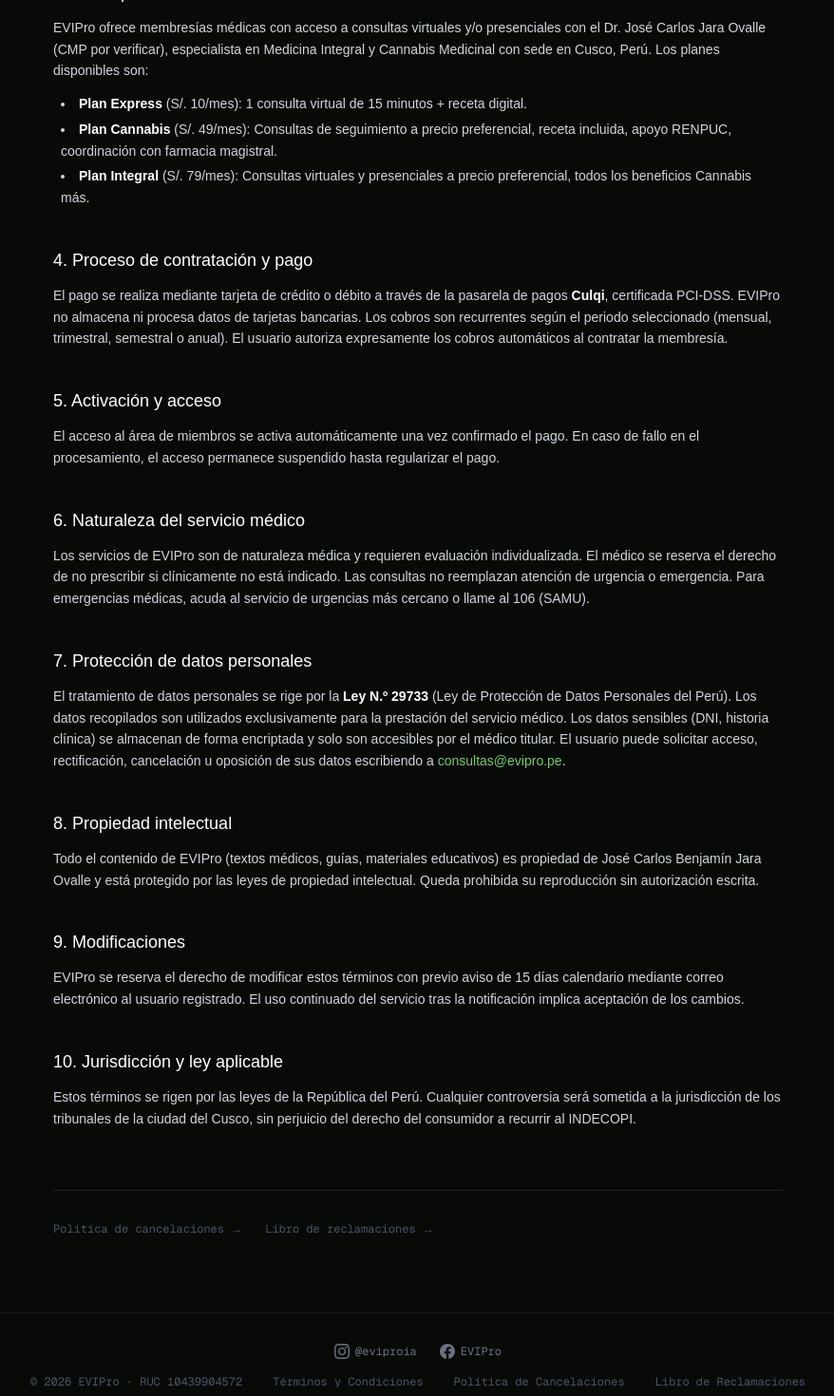
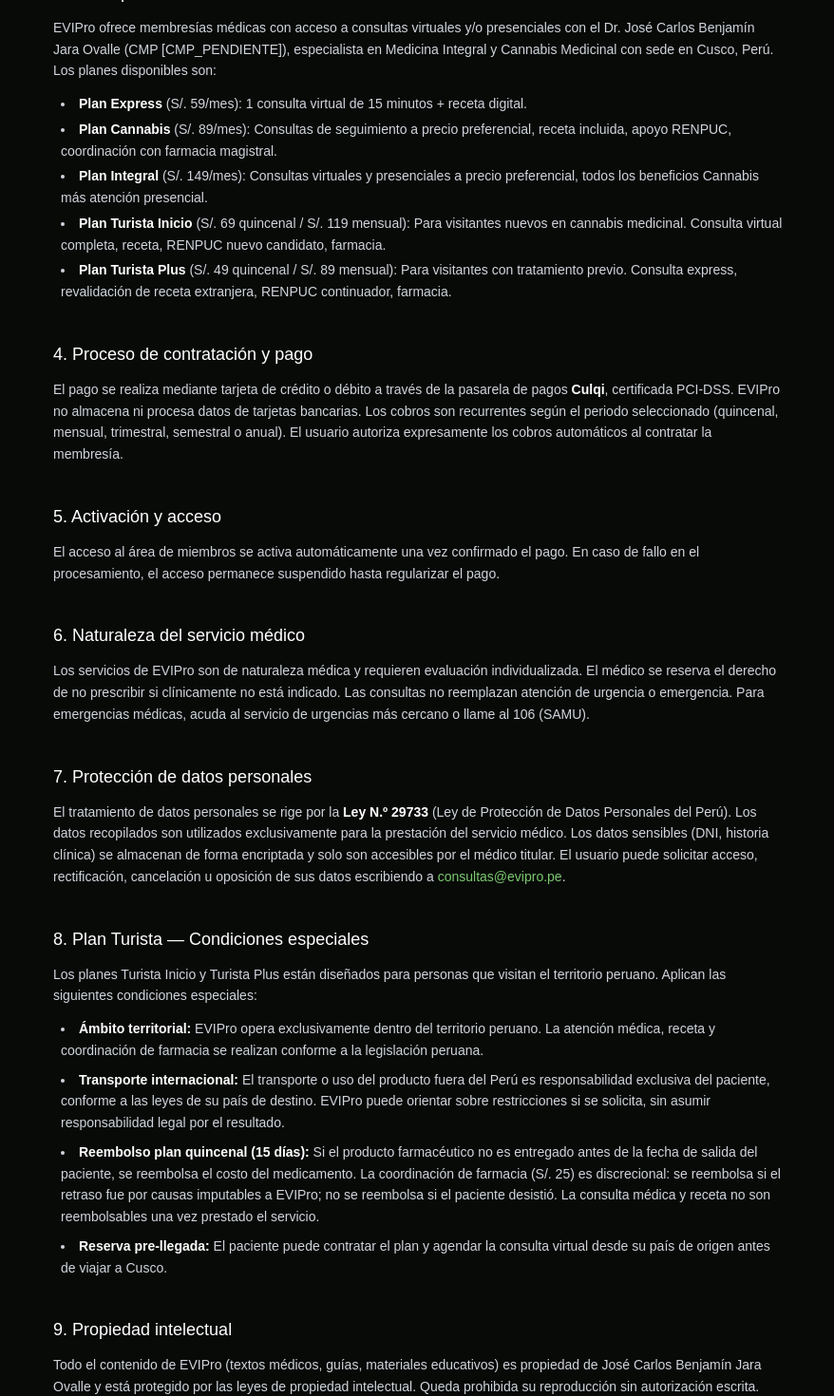
Before and after one commit to BENJASHIS/evipro-web, a Next.js app: page /terminos in a window 1280 px wide. Shown: the part 520-1990 px from the top of the page at 95% size, without its empty margins (200-1078 px from the left). Built offline with nearby package versions, Linux system fonts and the light colour scheme.

Commit message:
feat(terminos): precios actualizados + cláusula Plan Turista con política de reembolso

```diff
--- a/app/terminos/page.tsx
+++ b/app/terminos/page.tsx
@@ -22,17 +22,19 @@
 
           <section>
             <h2 className="text-white font-light text-lg mb-3">3. Descripción del servicio</h2>
-            <p className="mb-3">EVIPro ofrece membresías médicas con acceso a consultas virtuales y/o presenciales con el Dr. José Carlos Jara Ovalle (CMP por verificar), especialista en Medicina Integral y Cannabis Medicinal con sede en Cusco, Perú. Los planes disponibles son:</p>
+            <p className="mb-3">EVIPro ofrece membresías médicas con acceso a consultas virtuales y/o presenciales con el Dr. José Carlos Benjamín Jara Ovalle (CMP [CMP_PENDIENTE]), especialista en Medicina Integral y Cannabis Medicinal con sede en Cusco, Perú. Los planes disponibles son:</p>
             <ul className="list-disc list-inside space-y-1 ml-2">
-              <li><strong className="text-white">Plan Express</strong> (S/. 10/mes): 1 consulta virtual de 15 minutos + receta digital.</li>
-              <li><strong className="text-white">Plan Cannabis</strong> (S/. 49/mes): Consultas de seguimiento a precio preferencial, receta incluida, apoyo RENPUC, coordinación con farmacia magistral.</li>
-              <li><strong className="text-white">Plan Integral</strong> (S/. 79/mes): Consultas virtuales y presenciales a precio preferencial, todos los beneficios Cannabis más.</li>
+              <li><strong className="text-white">Plan Express</strong> (S/. 59/mes): 1 consulta virtual de 15 minutos + receta digital.</li>
+              <li><strong className="text-white">Plan Cannabis</strong> (S/. 89/mes): Consultas de seguimiento a precio preferencial, receta incluida, apoyo RENPUC, coordinación con farmacia magistral.</li>
+              <li><strong className="text-white">Plan Integral</strong> (S/. 149/mes): Consultas virtuales y presenciales a precio preferencial, todos los beneficios Cannabis más atención presencial.</li>
+              <li><strong className="text-white">Plan Turista Inicio</strong> (S/. 69 quincenal / S/. 119 mensual): Para visitantes nuevos en cannabis medicinal. Consulta virtual completa, receta, RENPUC nuevo candidato, farmacia.</li>
+              <li><strong className="text-white">Plan Turista Plus</strong> (S/. 49 quincenal / S/. 89 mensual): Para visitantes con tratamiento previo. Consulta express, revalidación de receta extranjera, RENPUC continuador, farmacia.</li>
             </ul>
           </section>
 
           <section>
             <h2 className="text-white font-light text-lg mb-3">4. Proceso de contratación y pago</h2>
-            <p>El pago se realiza mediante tarjeta de crédito o débito a través de la pasarela de pagos <strong className="text-white">Culqi</strong>, certificada PCI-DSS. EVIPro no almacena ni procesa datos de tarjetas bancarias. Los cobros son recurrentes según el periodo seleccionado (mensual, trimestral, semestral o anual). El usuario autoriza expresamente los cobros automáticos al contratar la membresía.</p>
+            <p>El pago se realiza mediante tarjeta de crédito o débito a través de la pasarela de pagos <strong className="text-white">Culqi</strong>, certificada PCI-DSS. EVIPro no almacena ni procesa datos de tarjetas bancarias. Los cobros son recurrentes según el periodo seleccionado (quincenal, mensual, trimestral, semestral o anual). El usuario autoriza expresamente los cobros automáticos al contratar la membresía.</p>
           </section>
 
           <section>
@@ -51,17 +53,31 @@
           </section>
 
           <section>
-            <h2 className="text-white font-light text-lg mb-3">8. Propiedad intelectual</h2>
+            <h2 className="text-white font-light text-lg mb-3">8. Plan Turista — Condiciones especiales</h2>
+            <p className="mb-3">
+              Los planes Turista Inicio y Turista Plus están diseñados para personas que visitan el territorio
+              peruano. Aplican las siguientes condiciones especiales:
+            </p>
+            <ul className="list-disc list-inside space-y-2 ml-2">
+              <li><strong className="text-white">Ámbito territorial:</strong> EVIPro opera exclusivamente dentro del territorio peruano. La atención médica, receta y coordinación de farmacia se realizan conforme a la legislación peruana.</li>
+              <li><strong className="text-white">Transporte internacional:</strong> El transporte o uso del producto fuera del Perú es responsabilidad exclusiva del paciente, conforme a las leyes de su país de destino. EVIPro puede orientar sobre restricciones si se solicita, sin asumir responsabilidad legal por el resultado.</li>
+              <li><strong className="text-white">Reembolso plan quincenal (15 días):</strong> Si el producto farmacéutico no es entregado antes de la fecha de salida del paciente, se reembolsa el costo del medicamento. La coordinación de farmacia (S/. 25) es discrecional: se reembolsa si el retraso fue por causas imputables a EVIPro; no se reembolsa si el paciente desistió. La consulta médica y receta no son reembolsables una vez prestado el servicio.</li>
+              <li><strong className="text-white">Reserva pre-llegada:</strong> El paciente puede contratar el plan y agendar la consulta virtual desde su país de origen antes de viajar a Cusco.</li>
+            </ul>
+          </section>
+
+          <section>
+            <h2 className="text-white font-light text-lg mb-3">9. Propiedad intelectual</h2>
             <p>Todo el contenido de EVIPro (textos médicos, guías, materiales educativos) es propiedad de José Carlos Benjamín Jara Ovalle y está protegido por las leyes de propiedad intelectual. Queda prohibida su reproducción sin autorización escrita.</p>
           </section>
 
           <section>
-            <h2 className="text-white font-light text-lg mb-3">9. Modificaciones</h2>
+            <h2 className="text-white font-light text-lg mb-3">10. Modificaciones</h2>
             <p>EVIPro se reserva el derecho de modificar estos términos con previo aviso de 15 días calendario mediante correo electrónico al usuario registrado. El uso continuado del servicio tras la notificación implica aceptación de los cambios.</p>
           </section>
 
           <section>
-            <h2 className="text-white font-light text-lg mb-3">10. Jurisdicción y ley aplicable</h2>
+            <h2 className="text-white font-light text-lg mb-3">11. Jurisdicción y ley aplicable</h2>
             <p>Estos términos se rigen por las leyes de la República del Perú. Cualquier controversia será sometida a la jurisdicción de los tribunales de la ciudad del Cusco, sin perjuicio del derecho del consumidor a recurrir al INDECOPI.</p>
           </section>
 
```
